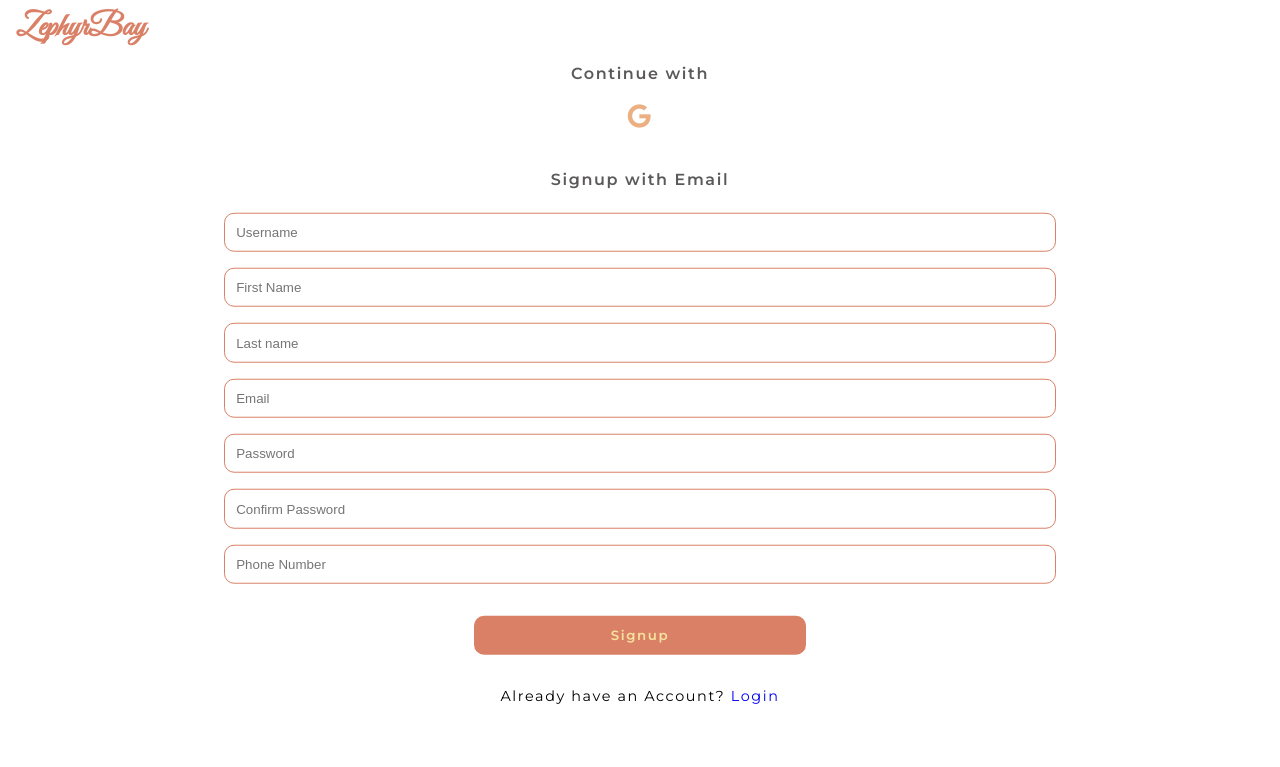
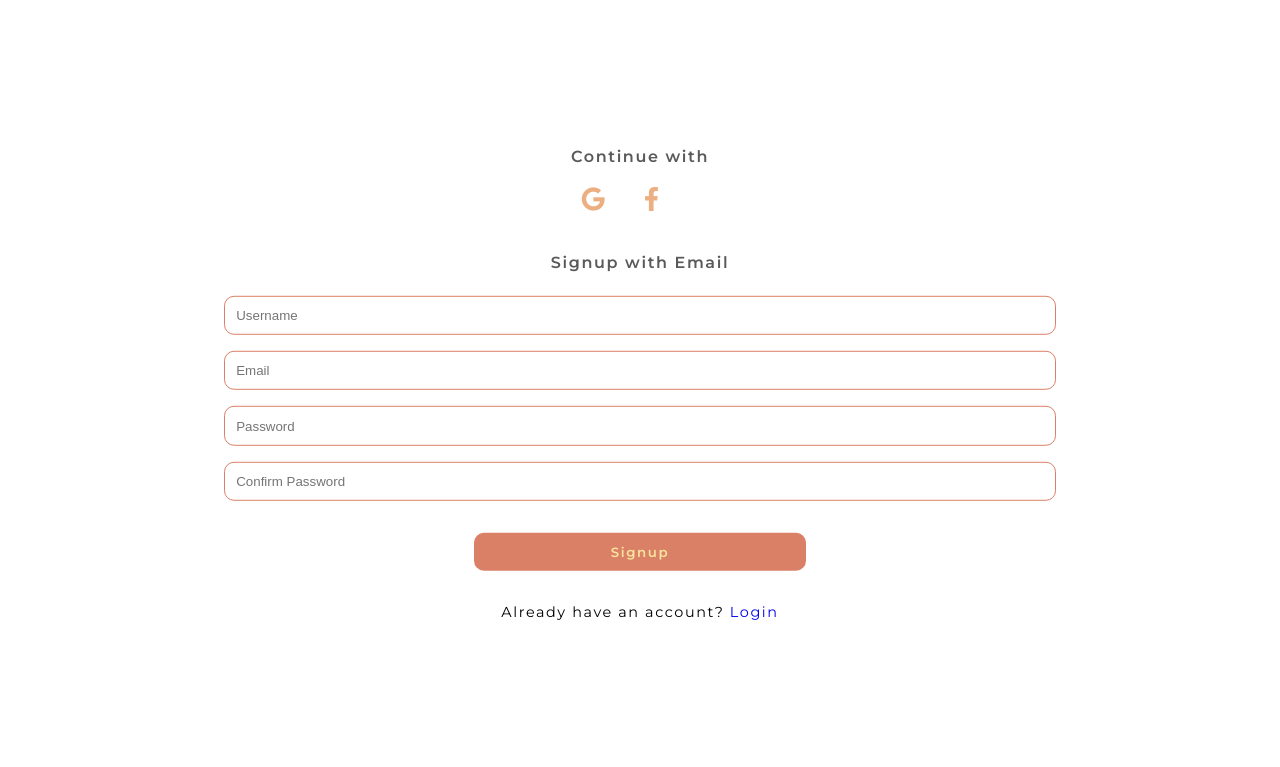
Before and after one commit to Pyloris/Ecommer, a PHP site: page /templates/signup.html in a window 1280 px wide. Shown: the top 767 px of the page. Run offline with PHP 8.4, Linux system fonts and the light colour scheme.

Commit message:
registration page with some validation

```diff
--- a/static/css/authenticate.css
+++ b/static/css/authenticate.css
@@ -27,7 +27,6 @@
 
 .login-content-container{
     /* border: 2px solid red; */
-
     background-color: #fff;
     font-family: 'Montserrat', sans-serif;
 
@@ -102,7 +101,7 @@
 /* making from responsive */
 @media screen and (max-width:750px) {
     .login-content-container{
-        width: 85%;
+        width: 80%;
     }
 }
 
@@ -111,3 +110,66 @@
         width:70%;
     }
 }
+
+
+/* register form styling */
+
+.verify-pwd{
+    text-align: left;
+    padding-left: 1rem;
+    font-weight:bold;
+    color: rgb(66, 63, 63);
+    margin-bottom: 1rem;
+    display: none;
+}
+
+.verify-pwd p{
+    font-size: .7rem;
+    margin-bottom: .4rem;
+    display: flex;
+    align-items: center;
+}
+
+input[type="checkbox"]{
+    position: absolute;
+    display: none;
+}
+
+.circle{
+    border: 1px solid #DA8067;
+    width: 15px;
+    height: 15px;
+    display: inline-block;
+    margin-right: .3rem;
+    position: relative;
+    border-radius: 50%;
+}
+
+.tick{
+    display: inline-block;
+    height: 100%;
+    width: 100%;
+    position:absolute;
+    border-radius: 50%;
+}
+
+input[type="checkbox"]:checked + .tick{
+    background-color:#EBAF81;
+}
+
+.show{
+    display: block;
+}
+
+.username-validation{
+    font-size: .7rem;
+    color: rgb(66, 63, 63);
+    text-align: left;
+    font-weight: 500;
+    padding-left: .5rem;
+    margin-bottom: 1rem;
+}
+
+.text-feilds:first-child{
+    margin-bottom: .2rem;
+}
--- a/templates/signup.html
+++ b/templates/signup.html
@@ -3,56 +3,65 @@
 <head>
     <meta charset="UTF-8">
     <meta name="viewport" content="width=device-width, initial-scale=1.0">
-    <title>Login</title>
-    <link rel="stylesheet" href="/Ecommer/static/css/authenticate.css">
+    <title>Sign Up</title>
+    <link rel="stylesheet" href="/static/css/authenticate.css">
     <!-- font awesome link -->
     <link rel="stylesheet" href="https://cdnjs.cloudflare.com/ajax/libs/font-awesome/6.4.2/css/all.min.css" integrity="sha512-z3gLpd7yknf1YoNbCzqRKc4qyor8gaKU1qmn+CShxbuBusANI9QpRohGBreCFkKxLhei6S9CQXFEbbKuqLg0DA==" crossorigin="anonymous" referrerpolicy="no-referrer" />
+    <!-- adding script file -->
+    <script src="<?= ROOT; ?>/static/js/authenticate.js" defer></script>
+    <script src="<?= ROOT; ?>/static/js/validation.js" defer></script>
 </head>
 <body>
-
-    <!-- heading -->
-    <div class="title">
-        <h1>ZephyrBay</h1>
-    </div>
 
     <!-- login form starts -->
     <div class="login-content-container">
 
-        <!-- Oauth login-->
+        <!-- Oauth signup-->
         <div class="Oauth-login">
             <h4 class="headings">Continue with</h4>
             <div class="links-container">
-                <a href="<?= ROOT; ?>/oauth/google"><i class="fa-brands fa-google"></i></a>
-                <!-- <a href="<?= ROOT; ?>/oauth/facebook"><i class="fa-brands fa-facebook-f"></i></a> -->
-                <!-- <a href="<?= ROOT; ?>/oauth/X"><i class="fa-brands fa-x-twitter"></i></a> -->
+                <a href="#"><i class="fa-brands fa-google"></i></a>
+                <a href="#"><i class="fa-brands fa-facebook-f"></i></a>
+                <a href="#"><i class="fa-brands fa-x-twitter"></i></a>
             </div>
         </div>
 
-        <!-- login with email-->
+        <!-- Signup with email-->
         <div class="local-login">
             <h4 class="headings">Signup with Email</h4>
             <fieldset>
                 <form action="<?= ROOT; ?>/signup" method="post">
-                    <input type="text" class="text-feilds" placeholder="Username" name="username">
+                    <input type="text" class="text-feilds" placeholder="Username" required>
                     <p class="username-validation"></p>
-                    <input type="text" class="text-feilds" placeholder="First Name" name="first_name">
-                    <input type="text" class="text-feilds" placeholder="Last name" name="last_name">
-                    <input type="email" class="text-feilds" placeholder="Email" name="email">
-                    <input type="password" class="text-feilds" placeholder="Password" name="password">
-                    <input type="password" class="text-feilds" placeholder="Confirm Password" name="cpassword">
-                    <input type="tel" class="text-feilds" placeholder="Phone Number" name="phone">
+                    <input type="email" class="text-feilds" placeholder="Email" required>
+                    <input type="password" class="text-feilds pwd" placeholder="Password" required>
+                    <!-- password verification -->
+                    <div class="verify-pwd">
+                        <p> <span class="circle"> <input type="checkbox" class="check1"><span class="tick"></span></span> Length is greater than 8</p>
+                        <p> <span class="circle"><input type="checkbox" class="check2"><span class="tick"></span></span> At least 1 Uppercase Letter</p>
+                        <p> <span class="circle"><input type="checkbox" class="check3"> <span class="tick"></span> </span> At least 1 Lowercase Letter</p>
+                        <p> <span class="circle"><input type="checkbox" class="check4"><span class="tick"></span></span> At least 1 Number</p>
+                        <p> <span class="circle"><input type="checkbox" class="check5"><span class="tick"></span></span> At least 1 Special Character</p>
+                    </div>
+                    <!-- ------------------------ -->
+
+                    <input type="password" class="text-feilds cPwd" placeholder="Confirm Password" required>
+
+                    <!-- ------------------------------------------ -->
+                    <div class="verify-pwd cp">
+                        <p> <span class="circle"><input type="checkbox" class="check6"> <span class="tick"></span></span> Password matches</p>
+                    </div>
+                    <!-- ------------------------------- -->
+
                     <input type="submit" class="submit-btn" value="Signup">
                 </form>
             </fieldset>
         </div>
 
         <!-- register  -->
-        <p class="ask">Already have an Account?<a href="<?= ROOT; ?>/login"> Login</a></p>
+        <p class="ask">Already have an account?<a href="login.html"> Login</a></p>
 
     </div>
 
-
-    <!-- validation script -->
-    <script src="<?= ROOT; ?>/static/js/validation.js"></script>
 </body>
 </html>
```
Also changed, not shown: static/js/authenticate.js (added, +55 -0 lines).
